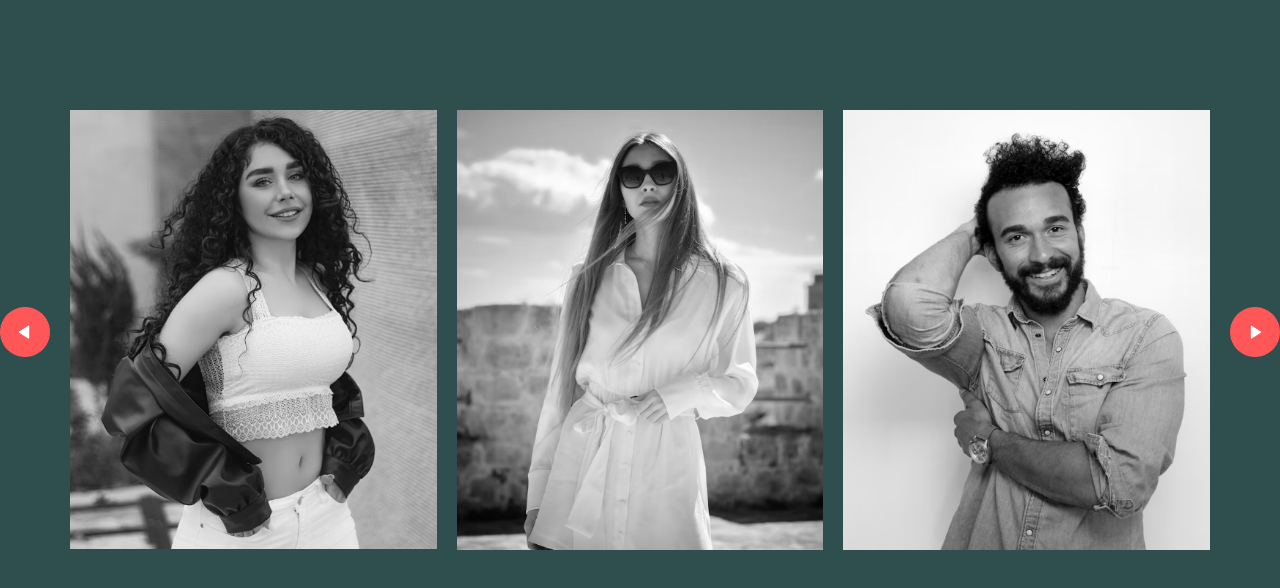
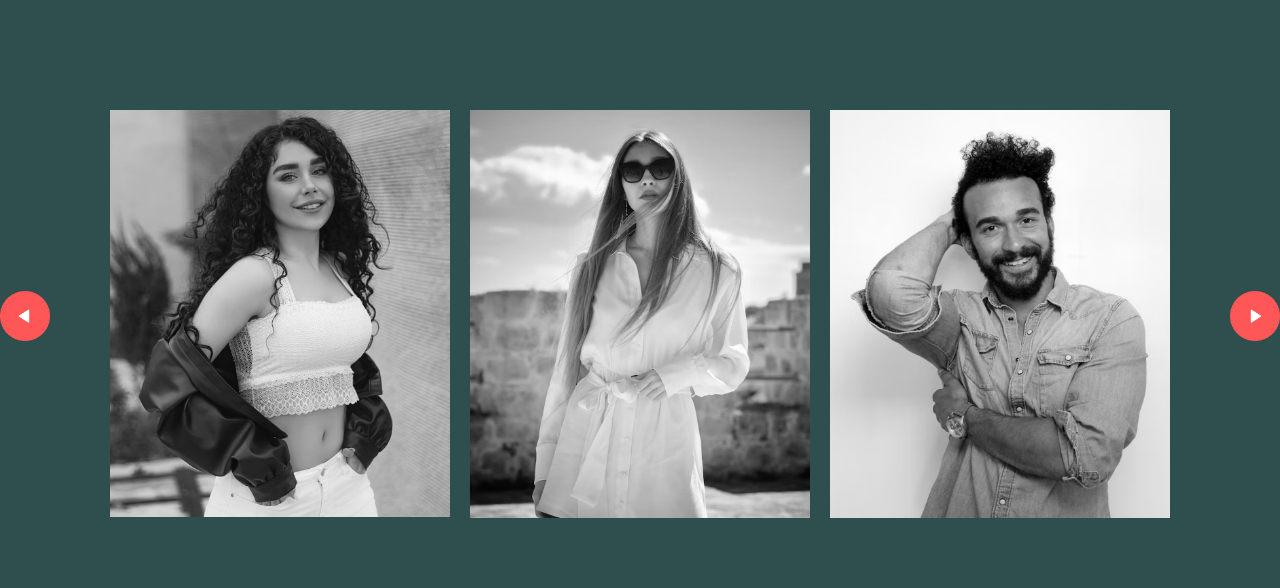
Before and after one commit to MuhammadAyan2004/JavaScript-projects, a plain HTML site: page Image Gallery/index.html in a window 1280 px wide. Drawn offline with Linux system fonts and the light colour scheme.

Commit message:
Update style.css

```diff
--- a/Image Gallery/style.css
+++ b/Image Gallery/style.css
@@ -7,6 +7,13 @@ html,body{
     width: 100%;
     height: 100%;
     background-color: darkslategray;
+}
+.galleryWrap{
+    display: flex;
+    align-items: center;
+    justify-content: center;
+    padding-top: 100px;
+    gap:50px;
 }
 .container{
     width: 150vh;
@@ -19,7 +26,7 @@ html,body{
 .container div{
     width: 100%;
     display: grid;
-    grid-template-columns: auto auto auto;
+    grid-template-columns: 1fr 1fr 1fr ;
     grid-gap: 20px;
     padding: 10px;
     flex: none;
@@ -33,7 +40,6 @@ html,body{
     filter: grayscale(0);
     cursor: pointer;
     transform: scale(1.1);
-
 }
 #backbtn{
     width: 50px;
@@ -43,10 +49,3 @@ html,body{
     width: 50px;
     cursor: pointer;
 }
-.galleryWrap{
-    display: flex;
-    align-items: center;
-    justify-content: center;
-    padding-top: 100px ;
-    gap:10px;
-}
```
